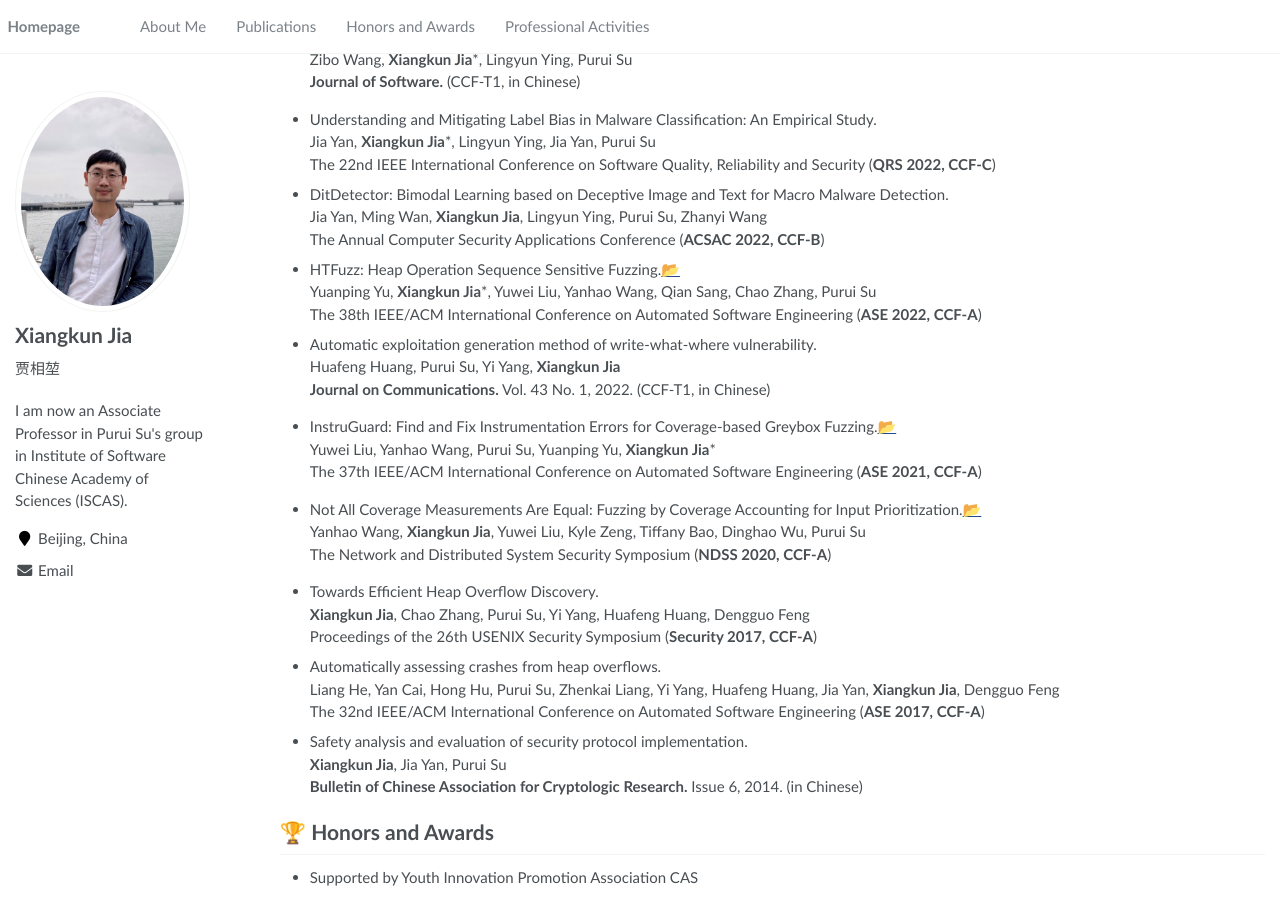
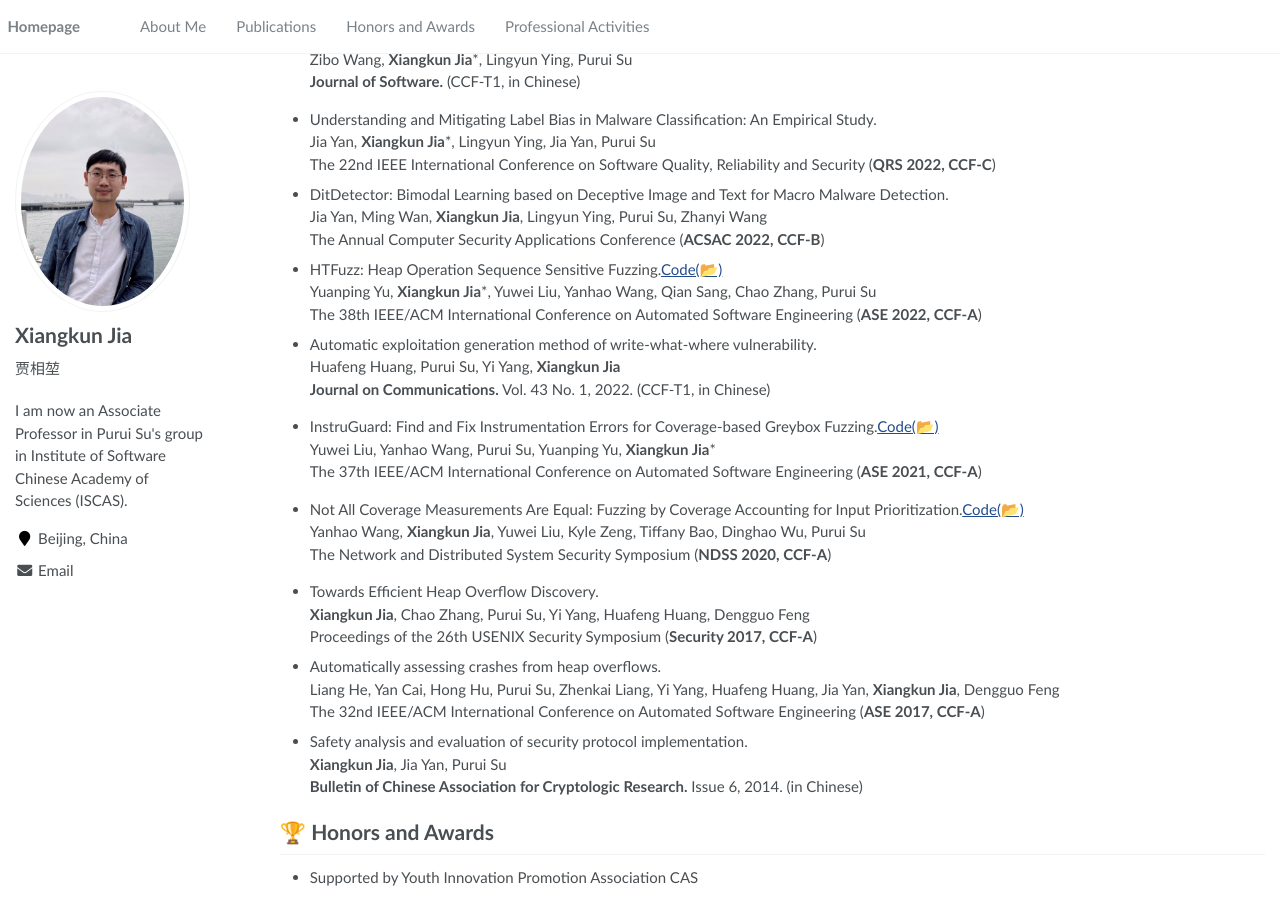
Before and after one commit to ajax4sec/ajax4sec.github.io, a Jekyll site: the page built from _pages/about.md, in a window 1280 px wide and 900 px high, scrolled down 419 px. Built offline with Jekyll 4.4.1, drawn with Linux system fonts in a browser that asks for light colours.

Commit message:
Update about.md

```diff
--- a/_pages/about.md
+++ b/_pages/about.md
@@ -56,7 +56,7 @@ The 22nd IEEE International Conference on Software Quality, Reliability and Secu
 Jia Yan, Ming Wan, **Xiangkun Jia**, Lingyun Ying, Purui Su, Zhanyi Wang<br>
 The Annual Computer Security Applications Conference (<b>ACSAC 2022, CCF-B</b>)<br>
 
-- HTFuzz: Heap Operation Sequence Sensitive Fuzzing.[📂](https://github.com/TCA-ISCAS/HTFuzz)<br>
+- HTFuzz: Heap Operation Sequence Sensitive Fuzzing.[Code(📂)](https://github.com/TCA-ISCAS/HTFuzz)<br>
 Yuanping Yu, **Xiangkun Jia***, Yuwei Liu, Yanhao Wang, Qian Sang, Chao Zhang, Purui Su<br>
 The 38th IEEE/ACM International Conference on Automated Software Engineering (<b>ASE 2022, CCF-A</b>)<br>
 
@@ -67,14 +67,14 @@ Huafeng Huang, Purui Su, Yi Yang, **Xiangkun Jia**<br>
 <!-- 2022 -->
 
 <!-- 2021 -->
-- InstruGuard: Find and Fix Instrumentation Errors for Coverage-based Greybox Fuzzing.[📂](https://github.com/TCA-ISCAS/InstruGuard)<br>
+- InstruGuard: Find and Fix Instrumentation Errors for Coverage-based Greybox Fuzzing.[Code(📂)](https://github.com/TCA-ISCAS/InstruGuard)<br>
 Yuwei Liu, Yanhao Wang, Purui Su, Yuanping Yu, **Xiangkun Jia***<br>
 The 37th IEEE/ACM International Conference on Automated Software Engineering (<b>ASE 2021, CCF-A</b>)<br>
 
 <!-- 2021 -->
 
 <!-- 2020 -->
-- Not All Coverage Measurements Are Equal: Fuzzing by Coverage Accounting for Input Prioritization.[📂](https://github.com/TCA-ISCAS/TortoiseFuzz)<br>
+- Not All Coverage Measurements Are Equal: Fuzzing by Coverage Accounting for Input Prioritization.[Code(📂)](https://github.com/TCA-ISCAS/TortoiseFuzz)<br>
 Yanhao Wang, **Xiangkun Jia**, Yuwei Liu, Kyle Zeng, Tiffany Bao, Dinghao Wu, Purui Su<br>
 The Network and Distributed System Security Symposium (<b>NDSS 2020, CCF-A</b>)<br>
 <!-- 2020 -->
```
